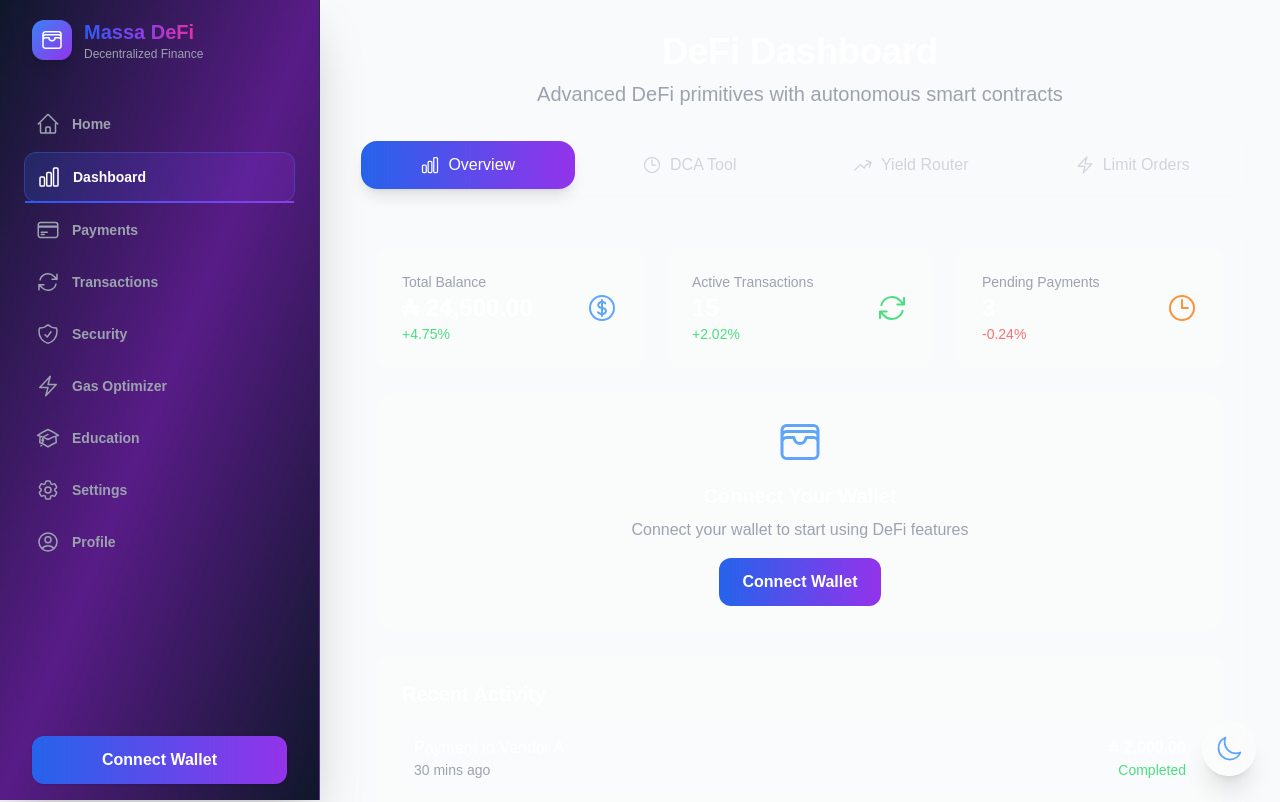
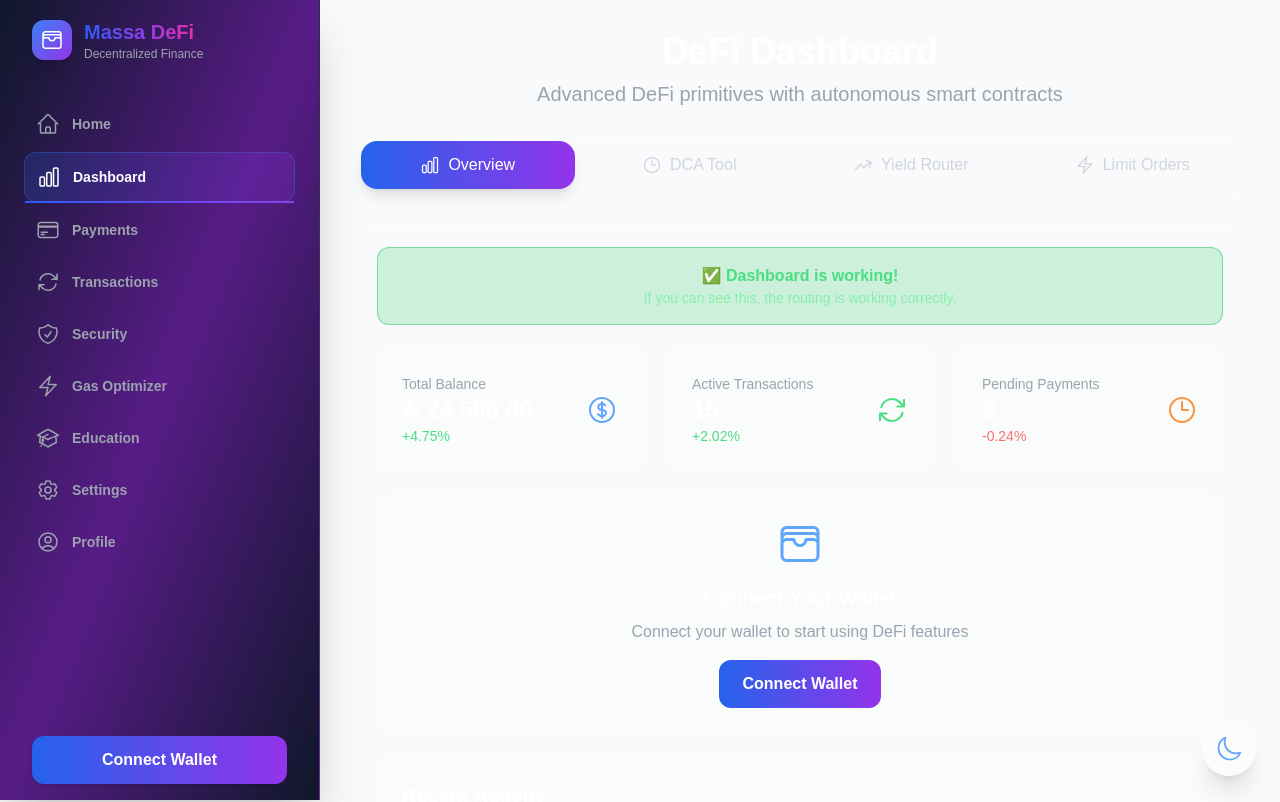
Before and after one commit to tat128/massa-defi, a React (Vite) app: page /dashboard in a window 1280 px wide. Shown: the top 802 px of the page. Built offline with nearby package versions, Linux system fonts and the light colour scheme; the HTML template or start-up script is replaced by a standard one; a web font is replaced by a local one.

Commit message:
Add debugging and test indicators to Dashboard

```diff
--- a/src/pages/Dashboard.jsx
+++ b/src/pages/Dashboard.jsx
@@ -3,7 +3,14 @@ import { CurrencyDollarIcon, ArrowPathIcon, ClockIcon, ChartBarIcon, WalletIcon,
 import { useNavigate } from 'react-router-dom';
 
 export default function Dashboard() {
-  console.log('Dashboard component is loading...');
+  console.log('=== DASHBOARD COMPONENT LOADING ===');
+
+  // Simple test to see if component loads
+  useEffect(() => {
+    console.log('Dashboard mounted successfully!');
+    document.title = 'Massa DeFi - Dashboard';
+  }, []);
+
   const [activeTab, setActiveTab] = useState('overview');
   const [isLoading, setIsLoading] = useState(true);
   const navigate = useNavigate();
@@ -20,6 +27,7 @@ export default function Dashboard() {
     // Simulate loading
     setTimeout(() => {
       setIsLoading(false);
+      console.log('Loading completed');
     }, 1000);
   }, []);
 
@@ -41,6 +49,12 @@ export default function Dashboard() {
       case 'overview':
         return (
           <div className="space-y-6">
+            {/* Test Message */}
+            <div className="bg-green-500/20 border border-green-500/50 rounded-xl p-4 text-center">
+              <p className="text-green-400 font-bold">✅ Dashboard is working!</p>
+              <p className="text-green-300 text-sm">If you can see this, the routing is working correctly.</p>
+            </div>
+
             {/* Stats Cards */}
             <div className="grid grid-cols-1 md:grid-cols-3 gap-6">
               <div className="bg-white/10 backdrop-blur-sm rounded-2xl p-6 border border-white/20">
@@ -154,6 +168,7 @@ export default function Dashboard() {
         <div className="text-center">
           <div className="animate-spin rounded-full h-32 w-32 border-b-2 border-blue-500 mb-4"></div>
           <div className="text-white text-lg">Loading Dashboard...</div>
+          <div className="text-gray-400 text-sm mt-2">Please wait...</div>
         </div>
       </div>
     );
--- a/src/pages/Home.jsx
+++ b/src/pages/Home.jsx
@@ -210,8 +210,11 @@ const Home = () => {
             <button
               className="px-8 py-4 rounded-2xl bg-gradient-to-r from-blue-600 to-purple-600 text-white font-bold text-lg shadow-lg hover:from-blue-700 hover:to-purple-700 transition-all duration-200"
               onClick={() => {
+                console.log('Get Started button clicked!');
                 localStorage.setItem('massa-hide-home', '1');
+                console.log('Navigating to /dashboard...');
                 navigate('/dashboard');
+                console.log('Navigation completed');
               }}
             >
               Get Started
```
Also changed, not shown: 7 other files (tests, documents, lock files or other folders).
